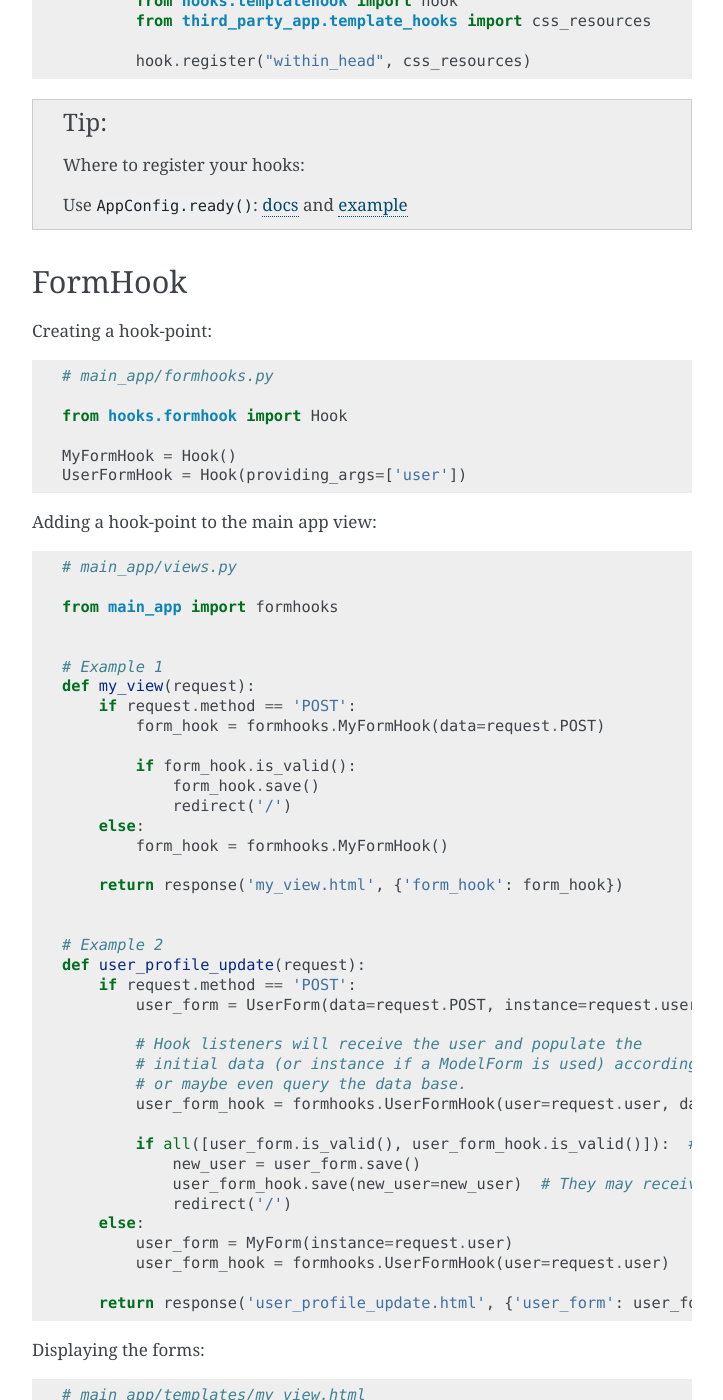
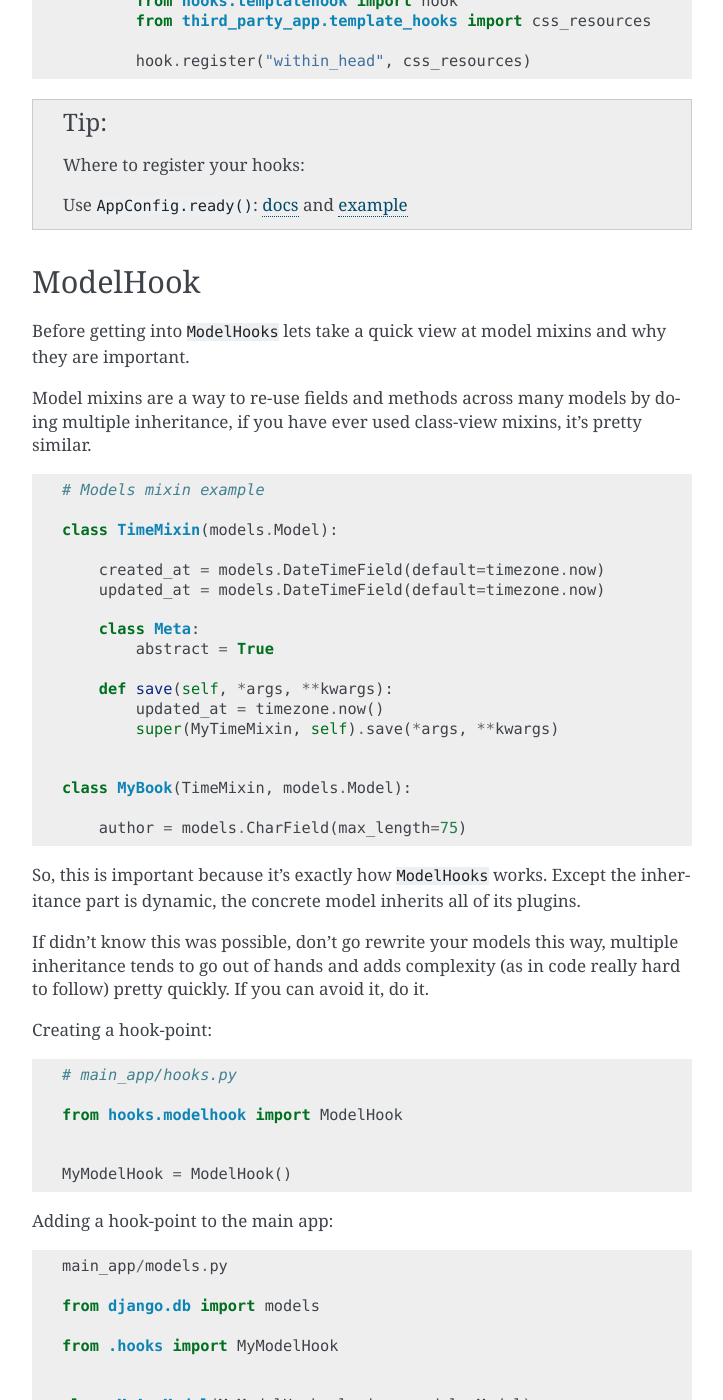
Before and after one commit to nitely/django-hooks, a Sphinx documentation site: the page built from docs/hooks.rst, in a window 1280 px wide and 1400 px high, scrolled down 1791 px. Shown: the whole window, without its empty margins (388-1111 px from the left). Built offline with Sphinx 7.4.7, drawn with Linux system fonts in a browser that asks for light colours; some of the changed text lies outside the part shown.

Commit message:
model hook usage docs

```diff
--- a/docs/hooks.rst
+++ b/docs/hooks.rst
@@ -4,5 +4,6 @@ Hooks
 *****
 
 .. include:: ./templatehook.rst
+.. include:: ./modelhook.rst
 .. include:: ./formhook.rst
 .. include:: ./signalhook.rst
--- /dev/null
+++ b/docs/modelhook.rst
@@ -0,0 +1,90 @@
+ModelHook
+=========
+
+Before getting into ``ModelHooks`` lets take a quick view at
+model mixins and why they are important.
+
+Model mixins are a way to re-use fields and
+methods across many models by doing multiple inheritance,
+if you have ever used class-view mixins, it's pretty similar.
+
+::
+
+    # Models mixin example
+
+    class TimeMixin(models.Model):
+
+        created_at = models.DateTimeField(default=timezone.now)
+        updated_at = models.DateTimeField(default=timezone.now)
+
+        class Meta:
+            abstract = True
+
+        def save(self, *args, **kwargs):
+            updated_at = timezone.now()
+            super(MyTimeMixin, self).save(*args, **kwargs)
+
+
+    class MyBook(TimeMixin, models.Model):
+
+        author = models.CharField(max_length=75)
+
+So, this is important because it's exactly how ``ModelHooks`` works.
+Except the inheritance part is dynamic, the concrete model inherits
+all of its plugins.
+
+If didn't know this was possible, don't go rewrite your models this way,
+multiple inheritance tends to go out of hands and adds complexity
+(as in code really hard to follow) pretty quickly. If you can avoid it, do it.
+
+Creating a hook-point::
+
+    # main_app/hooks.py
+
+    from hooks.modelhook import ModelHook
+
+
+    MyModelHook = ModelHook()
+
+Adding a hook-point to the main app::
+
+    main_app/models.py
+
+    from django.db import models
+
+    from .hooks import MyModelHook
+
+
+    class MyAppModel(MyModelHook.plugins, models.Model):
+
+        title = models.CharField(max_length=75)
+
+Registering a plugin (AKA hook-listener in other parts of the docs)::
+
+    # third_party_app/models.py
+
+    from django.db import models
+
+    from main_app.hooks import MyModelHook
+
+
+    class MyPlugin(models.Model):
+
+        my_plugin_subtitle = models.CharField(max_length=75)
+
+        class Meta:
+            abstract = True
+
+    MyModelHook.register(MyPlugin)
+
+Installing the plugin::
+
+    # settings.py
+
+    INSTALLED_APPS = (
+        'hooks',
+        'third_party_app',
+        'main_app',
+    )
+
+.. Tip:: Plugins must be placed before the main app
```
Also changed, not shown: docs/index.rst (+4 -3 lines).
